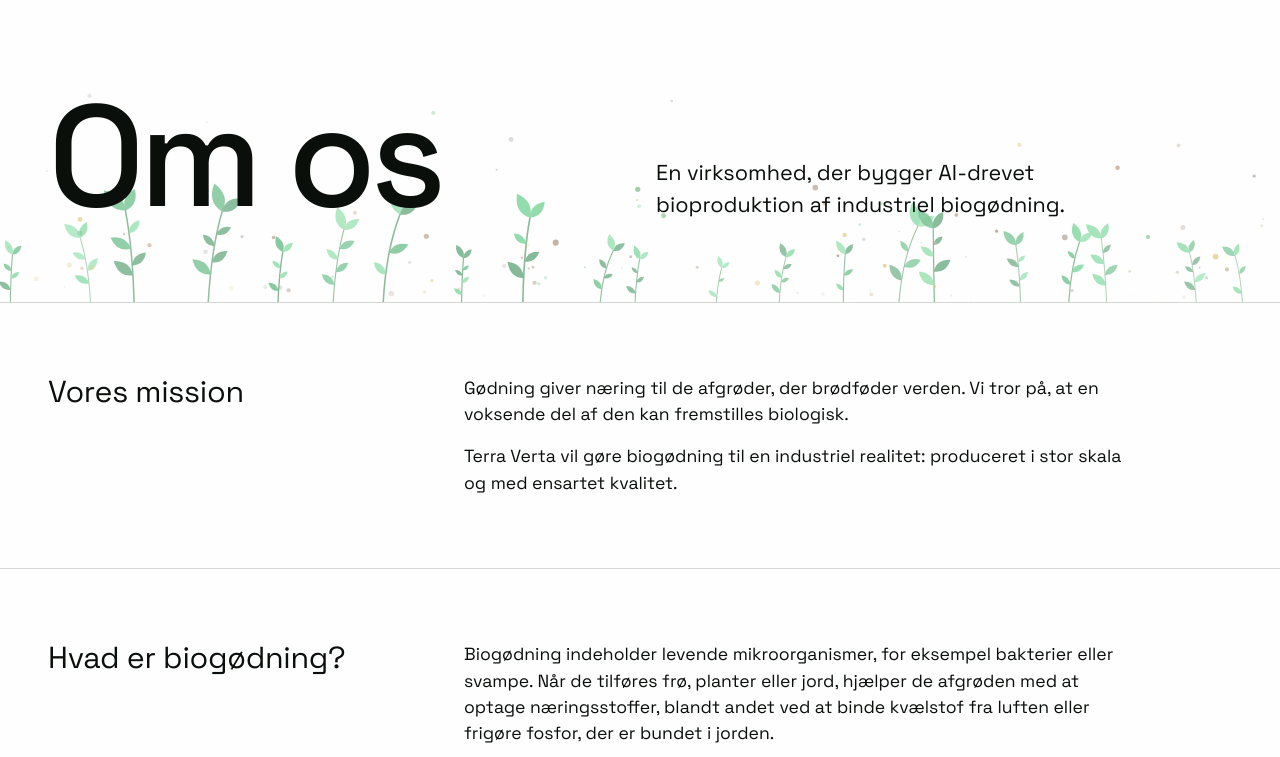
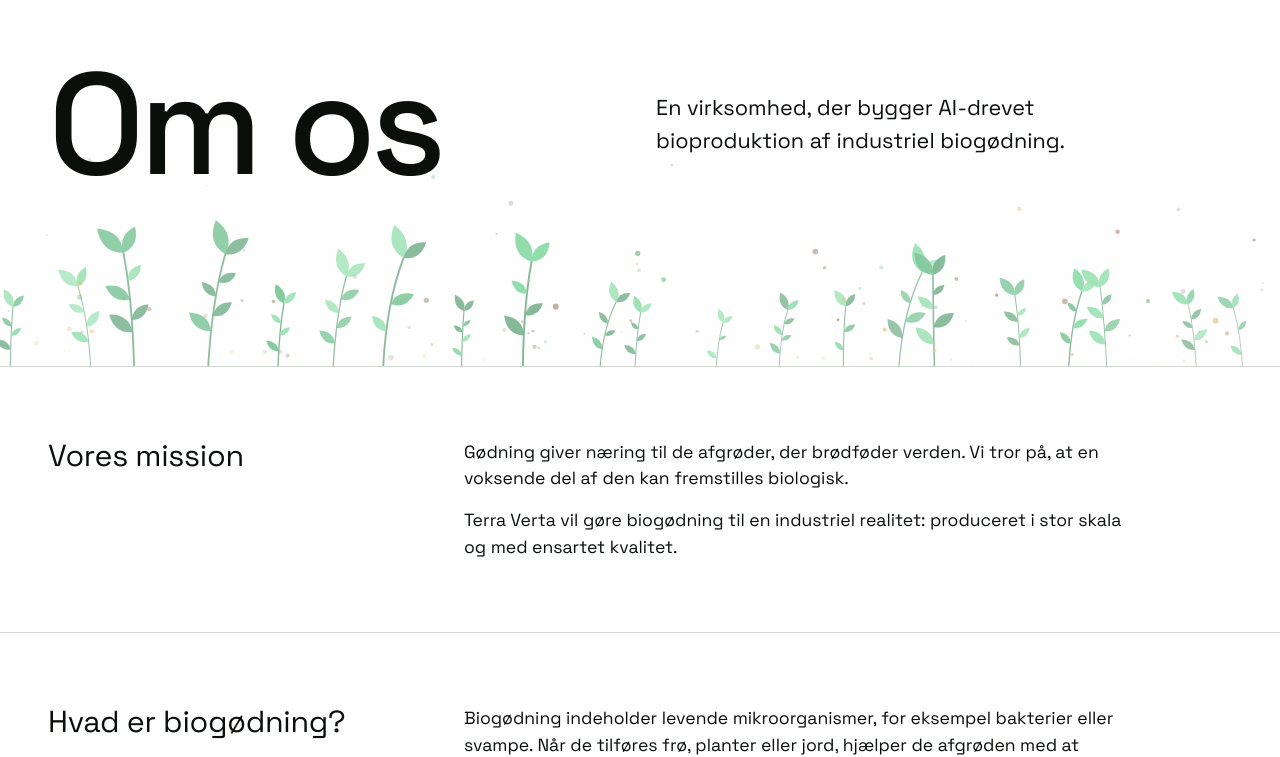
Before and after one commit to noorclaus2-ops/Terra-verta, a plain HTML site: page public/da/om-os/index.html in a window 1280 px wide. Shown: the part 52-809 px from the top of the page. Drawn offline with Linux system fonts and the light colour scheme.

Commit message:
Move About page title and tagline above the plants
Co-Authored-By: Claude Fable 5.2 <noreply@anthropic.com>
Claude-Session: https://claude.ai/code/session_014hk6Kx1hfTNFpDD7SjbiBB

```diff
--- a/public/assets/style.css
+++ b/public/assets/style.css
@@ -297,7 +297,7 @@ p { text-wrap: pretty; }
 /* About: a low meadow along the bottom of the page head. */
 .page-head { position: relative; overflow: hidden; }
 .page-head canvas { position: absolute; inset: 0; width: 100%; height: 100%; opacity: 0.55; pointer-events: none; }
-.page-head .wrap { position: relative; }
+.page-head .wrap { position: relative; align-items: center; padding-top: clamp(1.5rem, 4vw, 3rem); padding-bottom: clamp(7rem, 15vw, 11rem); }
 .page-head h1 { animation: rise 0.9s ease both; }
 .page-head p { animation: rise 0.9s ease 0.2s both; }
 
```
